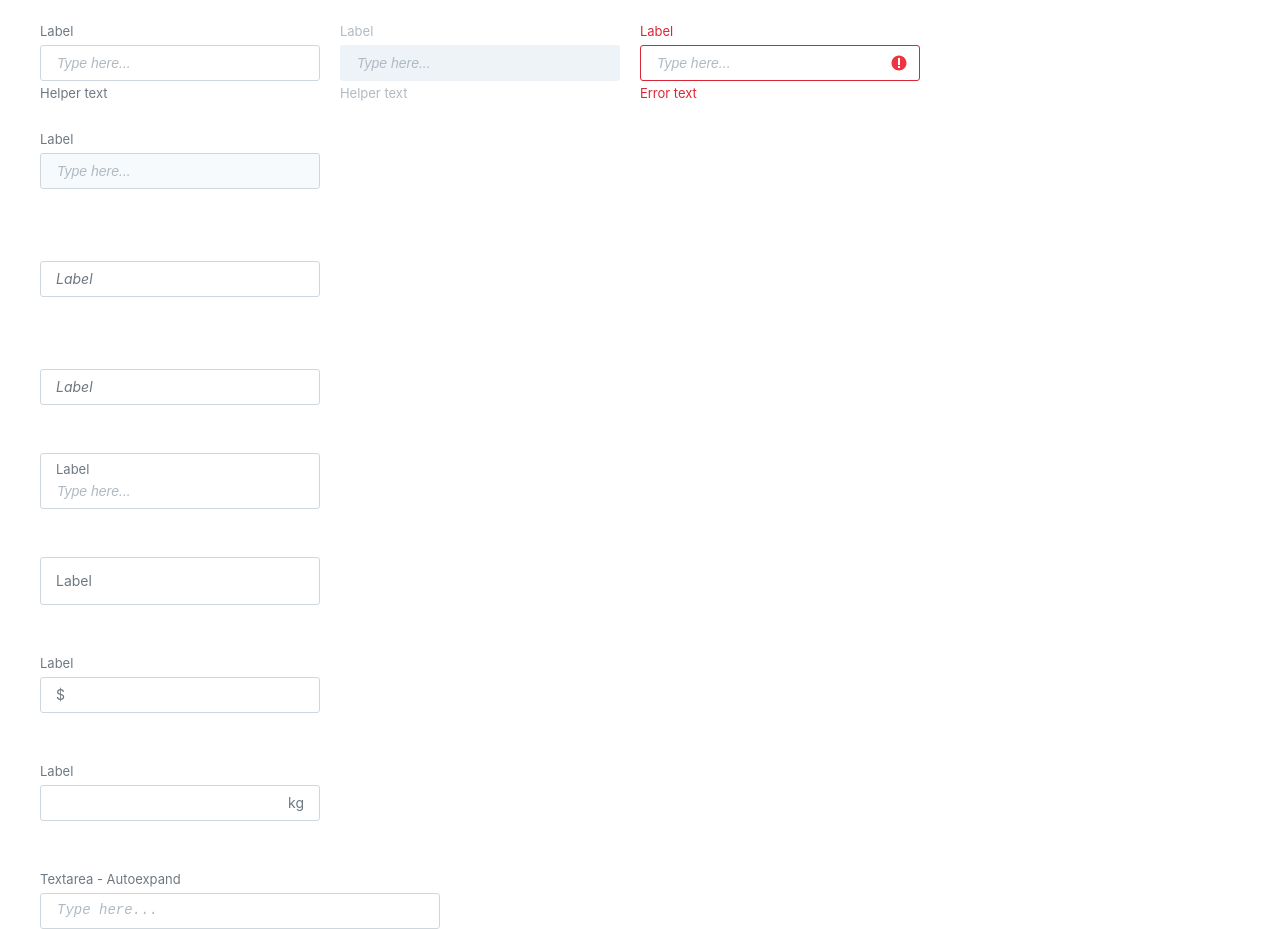
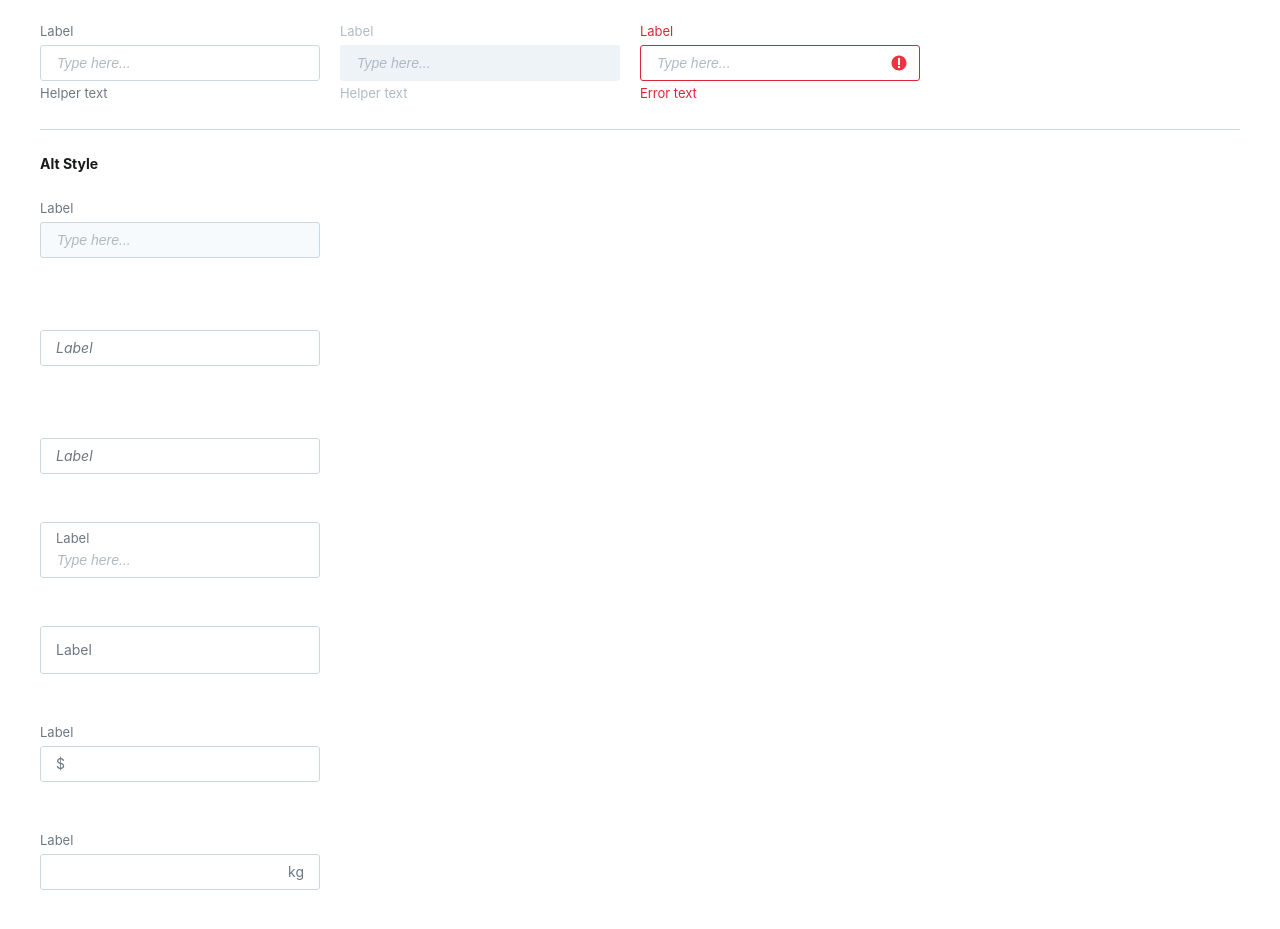
Before and after one commit to johnny-flexport/demo, a plain HTML site: page components/index.html in a window 1280 px wide. Shown: the part 960-1889 px from the top of the page. Drawn offline with Linux system fonts and the light colour scheme.

Commit message:
split textfield page

```diff
--- a/components/index.html
+++ b/components/index.html
@@ -723,6 +723,8 @@
     </style>
 
     <div class="demo textfield_demo">
+        <hr style="border:none;height:1px;background:var(--grey30);" />
+        <h4 style="margin:24px 0;">Alt Style</h4>
         <span class=inlinewrap>
             <div class=inputlabel>Label</div>
             <input type=text placeholder="Type here..." style="background:var(--grey10);" />
```
